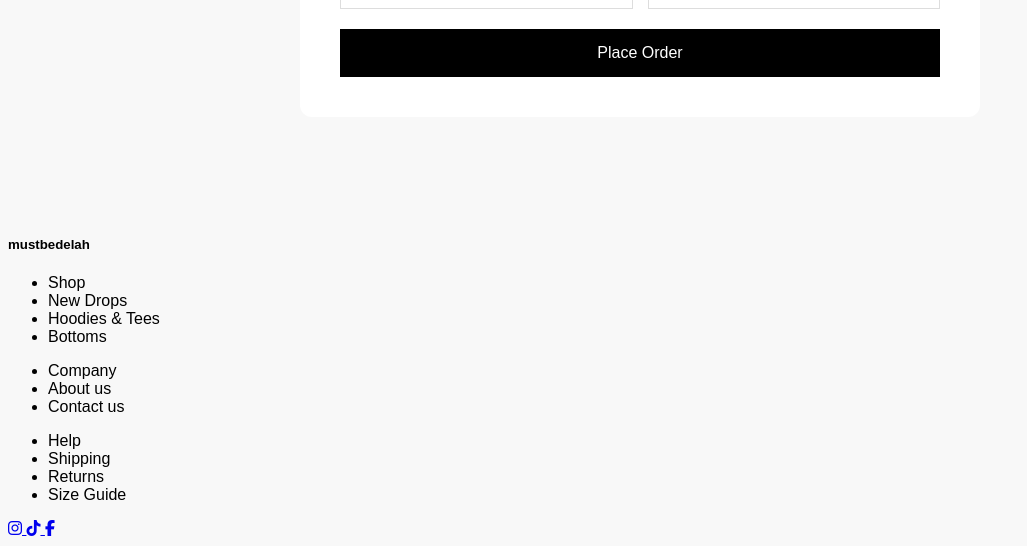
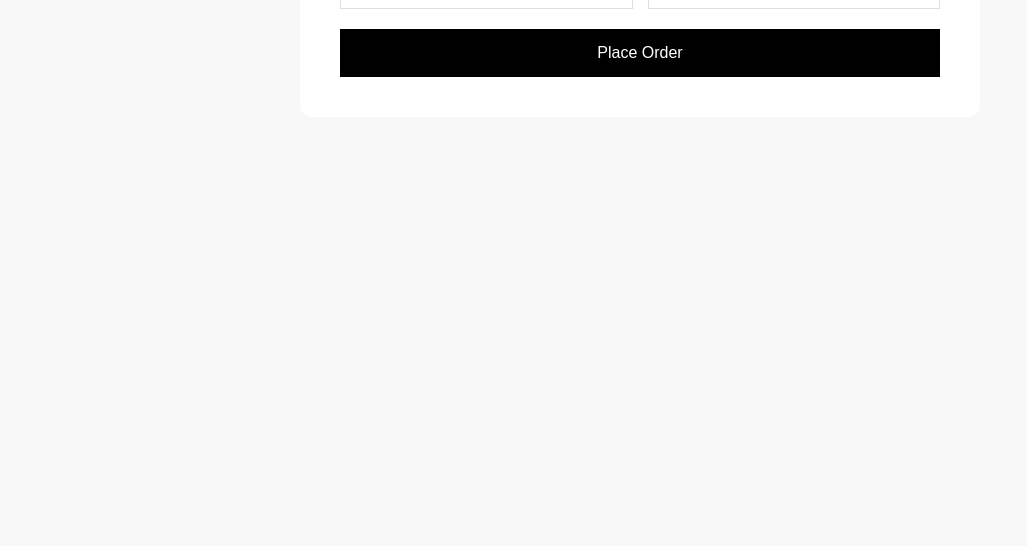
Before and after one commit to shaanmotsholane/XISD5319-Group-Project, a PHP site: page /checkout.php in a window 1280 px wide. Shown: the part 1030-1576 px from the top of the page, without its empty margins (0-1027 px from the left). After the commit the page ends 1107 px from the top, so only its background shows below. Run offline with PHP 8.4, Linux system fonts and the light colour scheme; the visitor is signed in with stand-in values (Sample User, id 1); tables that the repository leaves empty or names only in its code hold one stand-in row (values such as "Sample post"); grey boxes marked "Sample" are stand-in pictures.

Commit message:
Checkout footer was not correct

```diff
--- a/checkout.php
+++ b/checkout.php
@@ -443,51 +443,5 @@ body{
 
 </div>
 
-    <!-- This is a footer for the website  -->
-    <section>
-
-        <footer>
-
-            <h5>mustbedelah</h5>
-
-            <ul class="list1">
-                <li class="Top">Shop</li>
-                <li>New Drops</li>
-                <li>Hoodies & Tees</li>
-                <li>Bottoms</li>
-            </ul>
-
-            <ul class="list2">
-                <li class="Top">Company</li>
-                <li>About us</li>
-                <li>Contact us</li>
-            </ul>
-
-            <ul class="list3">
-                <li class="Top">Help</li>
-                <li>Shipping</li>
-                <li>Returns</li>
-                <li>Size Guide</li>
-            </ul>
-
-            <div class="social-icons">
-
-                <a href="https://www.instagram.com/mustbedelah?igsh=d3l6bXB3emV2djFo" target="_blank">
-                    <i class="fa-brands fa-instagram"></i>
-                </a>
-
-                <a href="https://www.tiktok.com/@mustbedelah" target="_blank">
-                    <i class="fa-brands fa-tiktok"></i>
-                </a>
-
-                <a href="https://www.facebook.com/MustBeDelah/" target="_blank">
-                    <i class="fa-brands fa-facebook-f"></i>
-                </a>
-
-            </div>
-
-        </footer>
-    </section>
-
 </body>
 </html>
```
